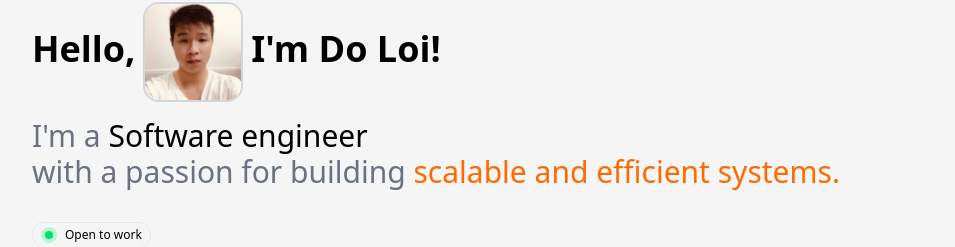
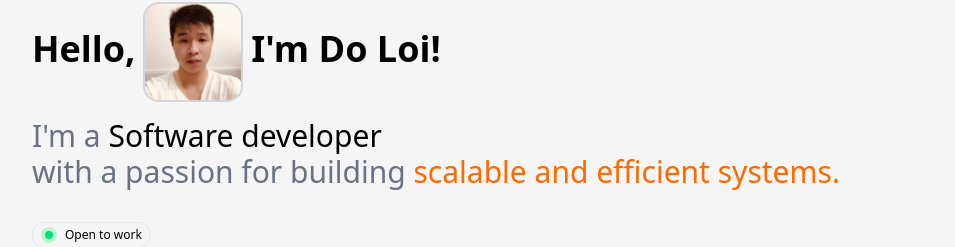
Before and after one commit to LoiDo-A5/doloi_portfolio, a Next.js app: page / in a window 1280 px wide. Shown: the part 86-333 px from the top of the page, without its empty margins (160-1115 px from the left). Built offline with nearby package versions, Linux system fonts and the light colour scheme.

Commit message:
add link project

```diff
--- a/app/layout.tsx
+++ b/app/layout.tsx
@@ -4,13 +4,13 @@ import "./globals.css";
 export const metadata: Metadata = {
   title: "Do Loi",
   metadataBase: new URL("https://hthanhlong97.ca"),
-  description: "Software Engineer - Open to work",
+  description: "Software Developer - Open to work",
   icons: {
     icon: "/favicon.ico",
   },
   openGraph: {
     title: "Do Loi",
-    description: "Software Engineer - Open to work",
+    description: "Software Developer - Open to work",
     images: [
       {
         url: "/images/personal.jpg",
@@ -23,7 +23,7 @@ export const metadata: Metadata = {
   twitter: {
     card: "summary_large_image",
     title: "Do Loi",
-    description: "Software Engineer - Open to work",
+    description: "Software Developer - Open to work",
     images: "/images/personal.jpg",
   },
 };
--- a/components/core/Hero/Hero.tsx
+++ b/components/core/Hero/Hero.tsx
@@ -15,7 +15,7 @@ export default function Hero() {
         <span className="block sm:inline">I&apos;m Do Loi!</span>
       </h1>
       <p className="text-3xl font-normal">
-        <span className="text-gray-500">I&apos;m a</span> Software engineer
+        <span className="text-gray-500">I&apos;m a</span> Software developer
         <span className="text-gray-500">
           <br /> with a passion for building{" "}
           <span className="text-orange-500">
```
